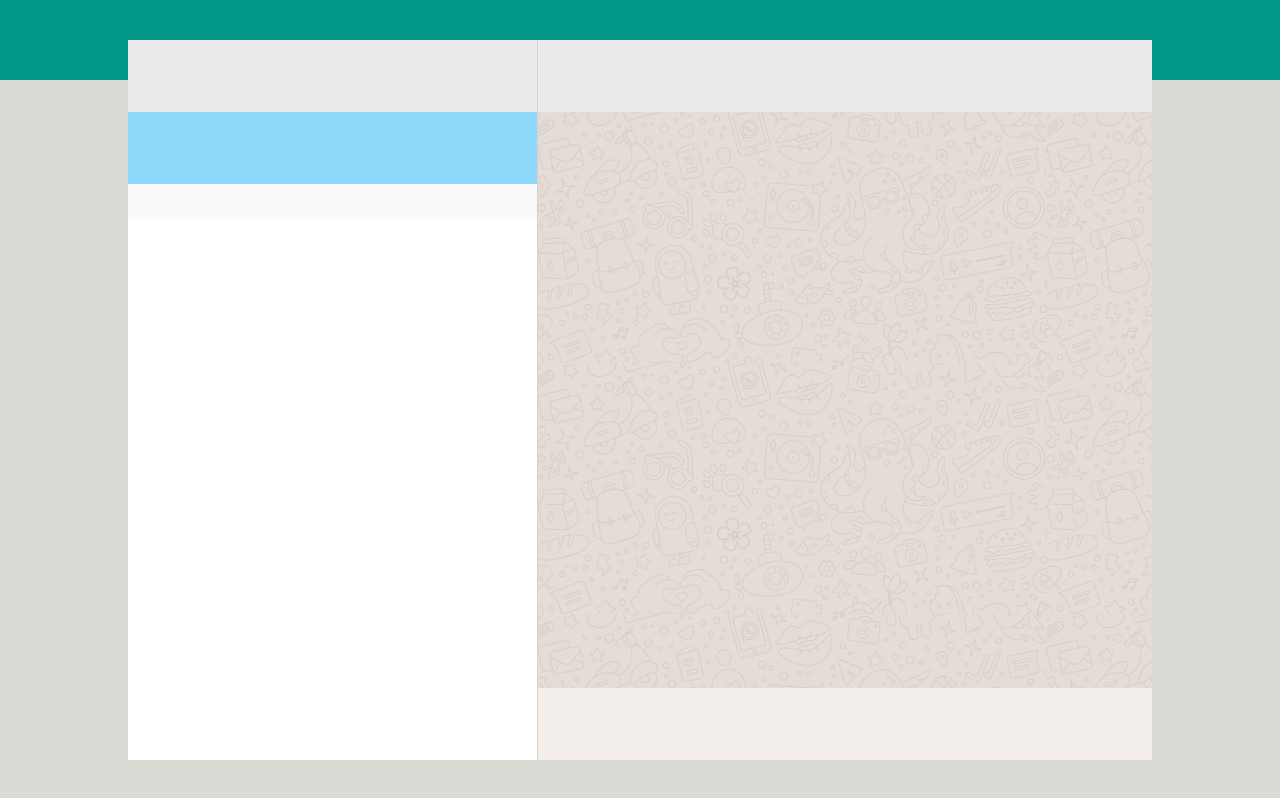
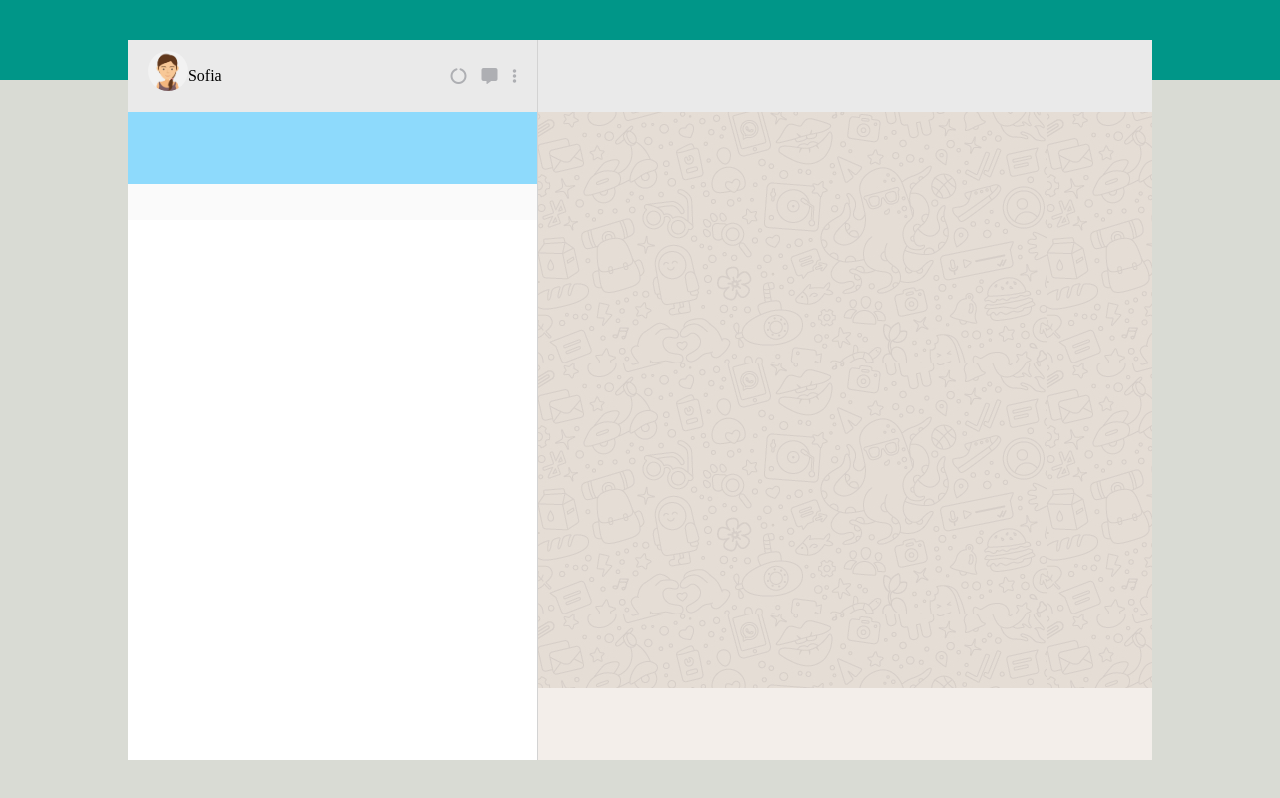
Before and after one commit to Asiaviscardi/vue-boolzapp, a plain HTML site: page index.html in a window 1280 px wide. Drawn offline with Linux system fonts and the light colour scheme.

Commit message:
termine barra superiore sinistra

```diff
--- a/index.html
+++ b/index.html
@@ -9,6 +9,8 @@
     <meta name="viewport" content="width=device-width, initial-scale=1.0">
 
     <link rel="stylesheet" href="style.css">
+
+    <link rel="stylesheet" href="https://cdnjs.cloudflare.com/ajax/libs/font-awesome/6.4.2/css/all.min.css" integrity="sha512-z3gLpd7yknf1YoNbCzqRKc4qyor8gaKU1qmn+CShxbuBusANI9QpRohGBreCFkKxLhei6S9CQXFEbbKuqLg0DA==" crossorigin="anonymous" referrerpolicy="no-referrer" />
 
     <title>Boolzapp</title>
 
@@ -22,7 +24,32 @@
 
             <div class="sinistra">
 
-                <div class="sopra"></div>
+                <div class="sopra d-flex">
+
+                    <div class="avatar-container d-flex">
+
+                        <div class="avatar">
+
+                            <img src="img/avatar_io.jpg" alt="">
+
+                        </div>
+
+                        <span class="nome">Sofia</span>
+
+                    </div>
+
+
+                    <div class="opzioni d-flex ">
+
+                        <i class="fa-solid fa-circle-notch" style="color: #aeafb3;"></i>
+
+                        <i class="fa-solid fa-message" style="color: #aeafb3;"></i>
+
+                        <i class="fa-solid fa-ellipsis-vertical" style="color: #aeafb3;"></i>
+
+                    </div>
+
+                </div>
 
                 <div class="notifiche"></div>
 
--- a/style.css
+++ b/style.css
@@ -29,14 +29,19 @@
     width: 60%;
 }
 
-.sopra, .notifiche{
+.sopra{
     width: 100%;
     height: 10%;
     background-color: #eaeaea;
+    justify-content: space-between;
+    align-items: center;
+    padding: 20px;
 }
 
 .notifiche{
     background-color: #8edafc;
+    width: 100%;
+    height: 10%;
 }
 
 .cerca{
@@ -64,3 +69,30 @@
     height: 10%;
     background-color: #f3eeea;
 }
+
+.avatar-container{
+    width: 20%;
+    height: 100%;
+    align-items: center;
+}
+
+.avatar{
+    width: 50px;
+    height: 50px;
+}
+
+.avatar img{
+    width: 100%;
+    border-radius: 50%;
+}
+
+
+.opzioni{
+    height: 100%;
+    align-items: center;
+}
+
+.opzioni i{
+    margin-left: 15px;
+    cursor: pointer;
+}
```
